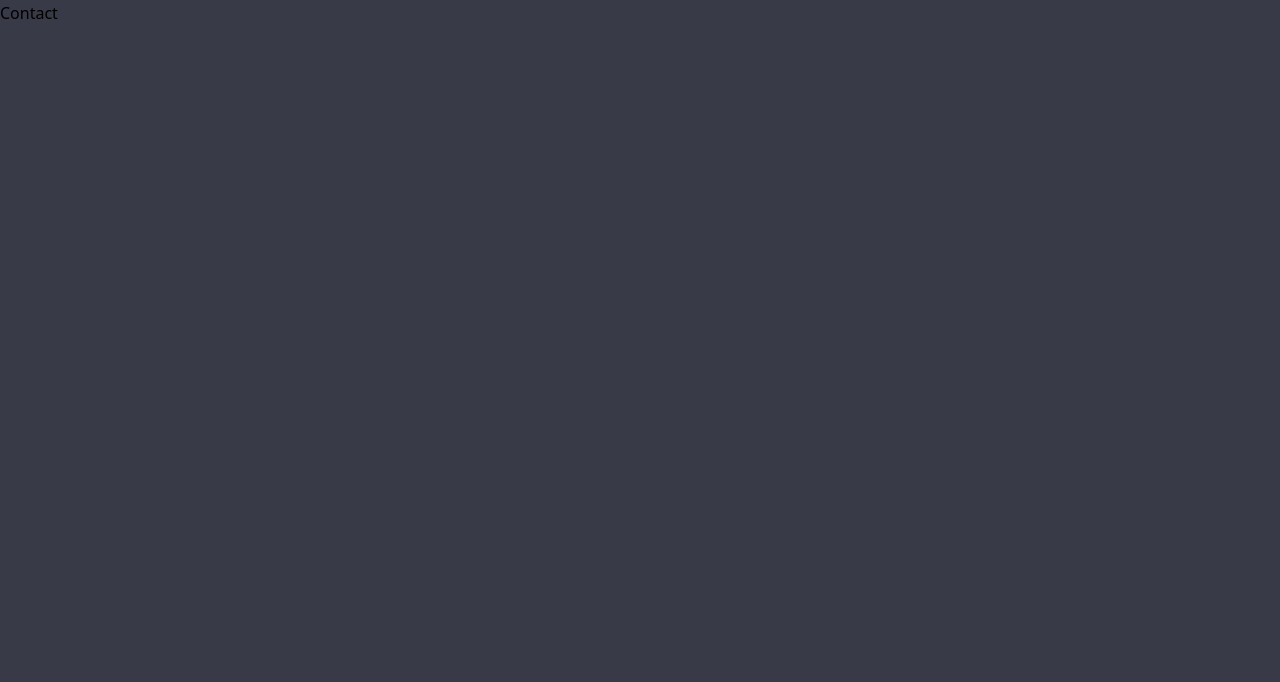
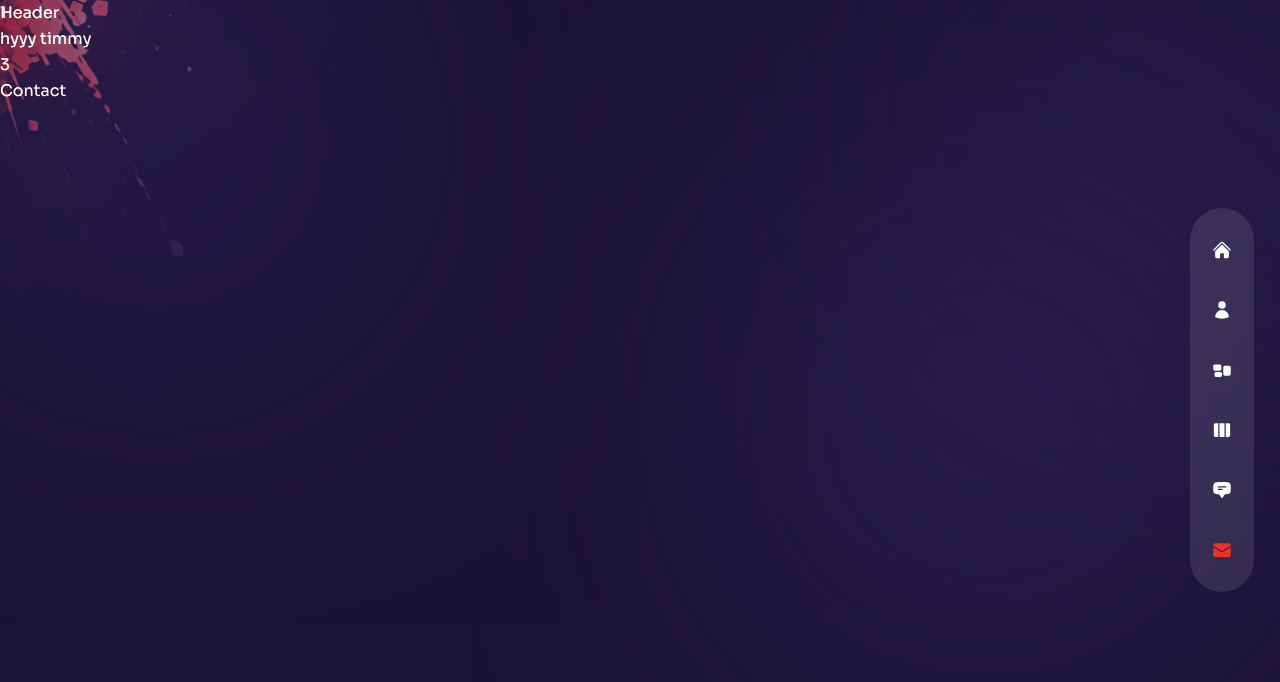
Before and after one commit to timothy2462/Timothy_profile, a Next.js app: page /contact in a window 1280 px wide. Shown: the top 682 px of the page. Built offline with nearby package versions, Linux system fonts and the light colour scheme.

Commit message:
first commit, set up animation for the first page

```diff
--- a/components/Layout.js
+++ b/components/Layout.js
@@ -1,5 +1,26 @@
-const Layout = () => {
-  return <div>Layout</div>;
+//fonts
+import {Sora} from '@next/font/google';
+import Nav from '../components/Nav'
+import Header from '../components/Header'
+import TopLeftImg from '../components/TopLeftImg'
+import { Children } from 'react';
+
+//fonts settings
+const sora = Sora({
+ subsets:['latin'],
+ variable: '--font-sora',
+ weight: ['100', '200', '300', '400', '500', '600', '700','800']
+})
+
+const Layout = ({children}) => {
+  return (
+  <div className={`page bg-site text-white bg-cover bg-no-repeat ${sora.variable} font-sora relative`}>
+    <TopLeftImg />
+    <Nav />
+    <Header />
+    {children}
+  </div>
+  );
 };
 
 export default Layout;
--- a/components/Nav.js
+++ b/components/Nav.js
@@ -6,28 +6,64 @@ import {
   HiRectangleGroup,
   HiChatBubbleBottomCenterText,
   HiEnvelope,
-} from 'react-icons/hi2';
+} from "react-icons/hi2";
+import Link from "next/link";
+import { useRouter } from "next/router";
 
 // nav data
 export const navData = [
-  { name: 'home', path: '/', icon: <HiHome /> },
-  { name: 'about', path: '/about', icon: <HiUser /> },
-  { name: 'services', path: '/services', icon: <HiRectangleGroup /> },
-  { name: 'work', path: '/work', icon: <HiViewColumns /> },
+  { name: "Home", path: "/", icon: <HiHome /> },
+  { name: "About", path: "/about", icon: <HiUser /> },
+  { name: "Services", path: "/services", icon: <HiRectangleGroup /> },
+  { name: "Work", path: "/work", icon: <HiViewColumns /> },
   {
-    name: 'testimonials',
-    path: '/testimonials',
+    name: "Testimonials",
+    path: "/testimonials",
     icon: <HiChatBubbleBottomCenterText />,
   },
   {
-    name: 'contact',
-    path: '/contact',
+    name: "Contact",
+    path: "/contact",
     icon: <HiEnvelope />,
   },
 ];
 
 const Nav = () => {
-  return <nav>nav</nav>;
+  const router = useRouter();
+  const pathname = router.pathname;
+  return (
+    <nav className="flex flex-col items-center xl:justify-center gap-4 fixed h-max bottom-0 mt-auto xl:right-[2%] z-50 top-0 w-full xl:w-16 xl:max-w-md xl:h-screen ">
+      <div
+        className="flex w-full xl:flex-col items-center justify-between xl:justify-center
+       gap-y-10 px-4 md:px-40 xl:px-0 h-[80px] xl:h-max py-8 bg-white/10 backdrop-blur-sm text-3xl xl:text-xl xl:rounded-full"
+      >
+        {navData.map((link, index) => {
+          return (
+            <Link
+              className={`${link.path === pathname && "text-accent"}
+          relative items-center group hover:text-accent transition-all duration-300`}
+              href={link.path}
+              key={index}
+              title={link.name}
+            >
+              {/* tooltip */}
+              <div className="absolute pr-14 right-0 hidden xl:group-hover:flex">
+                <div className="bg-white relative text-primary items-center p-[6px]  rounded-[3px]">
+                  <div className="text-[12px] leading-none font-semibold capitalize tooltip">
+                    {link.name}
+                  </div>
+                  {/* triangle */}
+                  <div className="border-solid border-l-white border-l-8 border-y-transparent border-y-[6px] border-r-0 absolute -right-2"></div>
+                </div>
+              </div>
+              {/* icon */}
+              <div>{link.icon}</div>
+            </Link>
+          );
+        })}
+      </div>
+    </nav>
+  );
 };
 
 export default Nav;
--- a/components/TopLeftImg.js
+++ b/components/TopLeftImg.js
@@ -1,5 +1,10 @@
+import Image from "next/image";
 const TopLeftImg = () => {
-  return <div>Top Left Image</div>;
+  return (
+    <div className="absolute left-0 top-0 mix-blend-color-dodge z-10 w-[200px] xl:w-[400px] opacity-50">
+      <Image src="/top-left-img.png" width={400} height={400} alt="" />
+    </div>
+  );
 };
 
 export default TopLeftImg;
--- a/components/Transition.js
+++ b/components/Transition.js
@@ -1,7 +1,36 @@
+import { motion } from "framer-motion";
+
+//Variants
+const transitionVariants = {
+  initial: {
+    x: "100%",
+    width: "100%",
+  },
+  animate: {
+    x: "0%",
+    width: "0%",
+  },
+  exit: {
+    x: ["0%", "100%"],
+    width: ["0%", "100%"],
+  },
+};
+
 const Transition = () => {
   return (
     <>
-      <div>Transition</div>
+      <motion.div
+        className="fixed top-0 bottom-0 right-full w-screen h-screen z-30 bg-[#2e2257]"
+        variants={transitionVariants}
+        initial="initial"
+        animate="animate"
+        exit="exit"
+        transition={{ delay: 0.2, duration: 0.6, ease: "easeInOut" }}
+      >
+        1
+      </motion.div>
+      <div>hyyy timmy</div>
+      <div>3</div>
     </>
   );
 };
--- a/pages/_app.js
+++ b/pages/_app.js
@@ -1,7 +1,20 @@
-import '../styles/globals.css';
-
+import Layout from "../components/Layout";
+import "../styles/globals.css";
+import { useRouter } from "next/router";
+import { AnimatePresence, motion } from "framer-motion";
+import Transition from "../components/Transition";
 function MyApp({ Component, pageProps }) {
-  return <Component {...pageProps} />;
+  const router = useRouter();
+  return (
+    <Layout>
+      <AnimatePresence mode="wait">
+        <motion.div key={router.route} className="h-full">
+          <Transition />
+          <Component {...pageProps} />
+        </motion.div>
+      </AnimatePresence>
+    </Layout>
+  );
 }
 
 export default MyApp;
```
